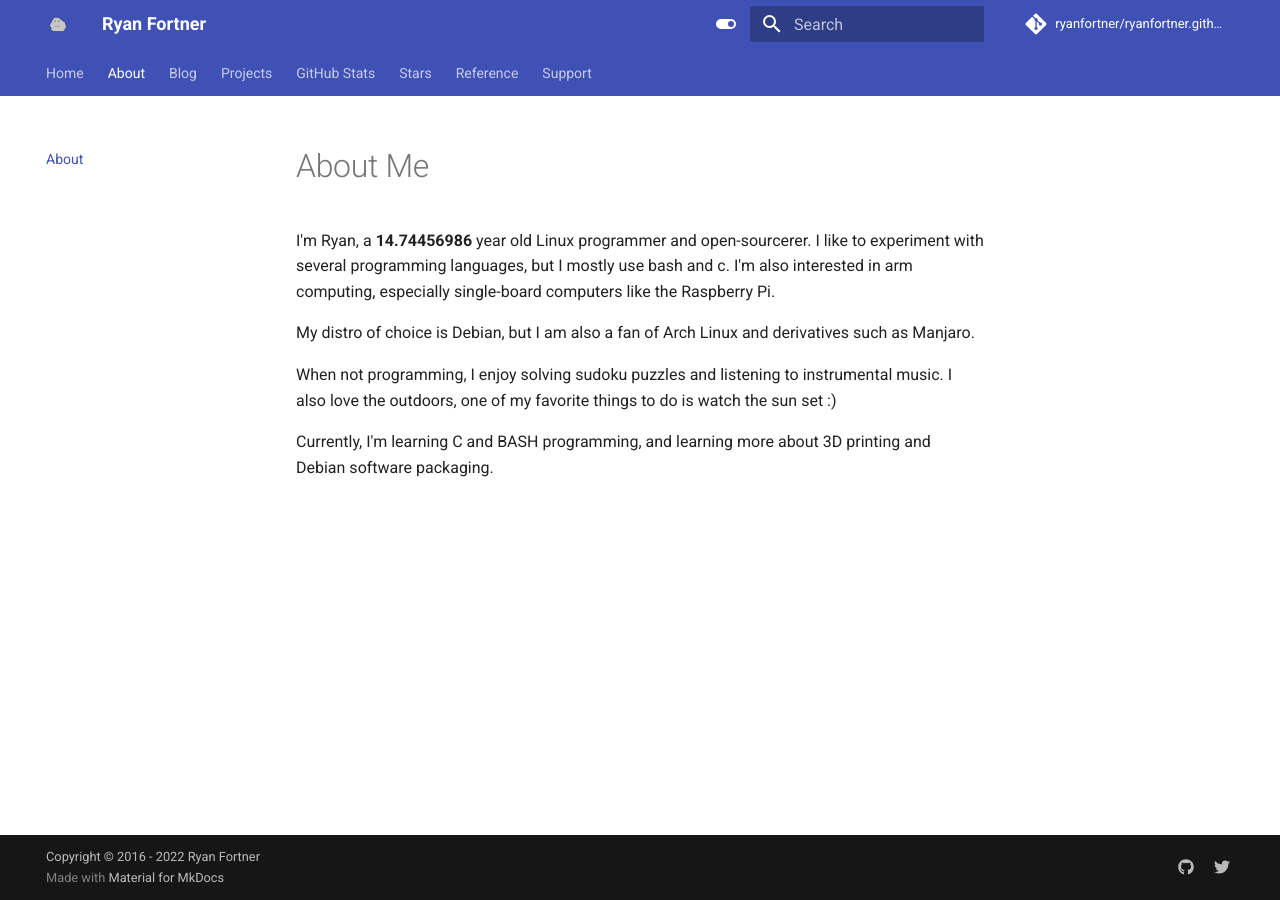
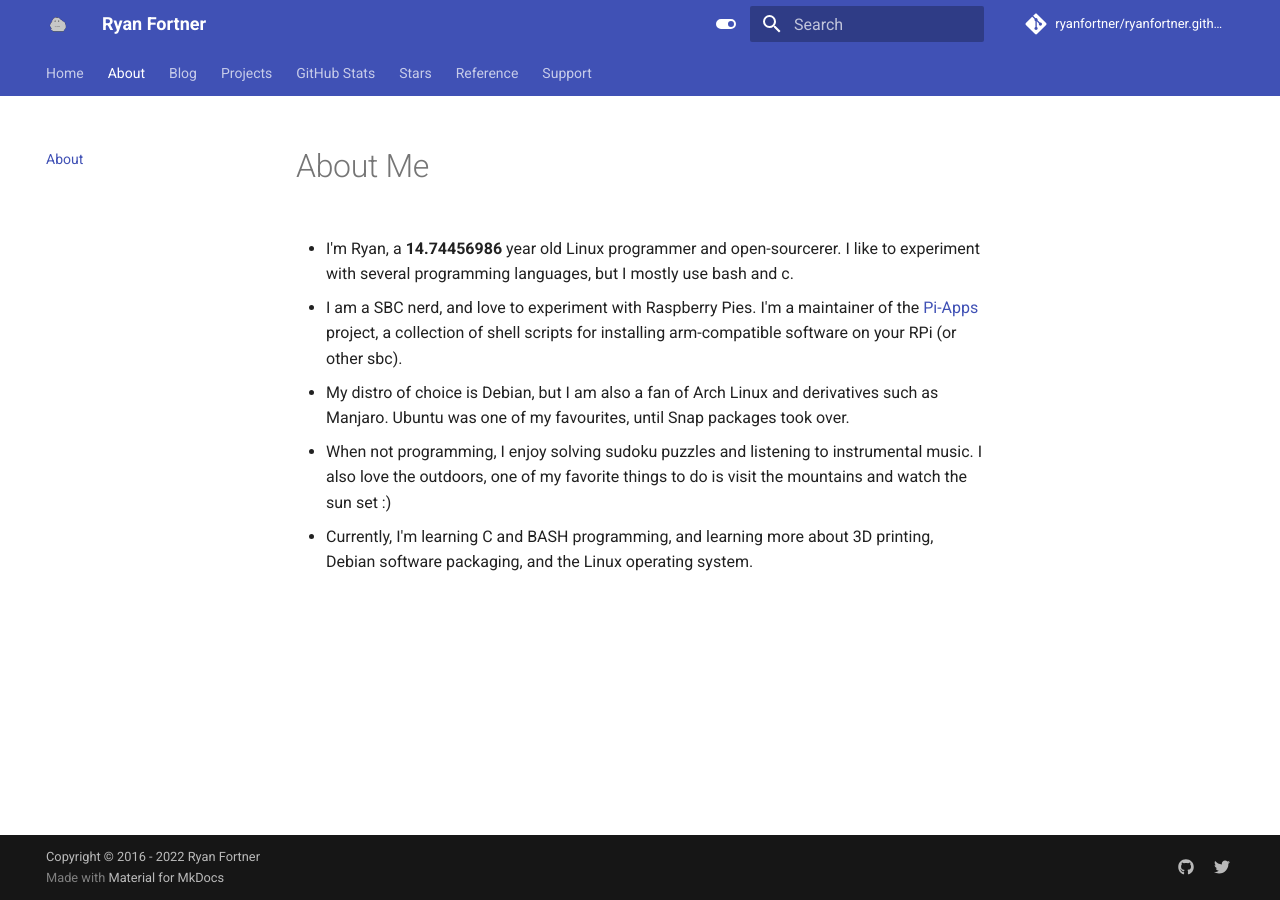
Before and after one commit to ryanfortner/ryanfortner.github.io, an MkDocs documentation site: the page built from docs/about-me.md, in a window 1280 px wide. Built offline with MkDocs 1.6.1 and Material for MkDocs 9.7.7, drawn with Linux system fonts in a browser that asks for light colours; comment, search, counter and statistics services are not loaded.

Commit message:
Update about-me.md

```diff
--- a/docs/about-me.md
+++ b/docs/about-me.md
@@ -4,10 +4,12 @@ template: overrides/main.html
 
 # About Me
 
-I'm Ryan, a <b id="age"></b> year old Linux programmer and open-sourcerer. I like to experiment with several programming languages, but I mostly use bash and c. I'm also interested in arm computing, especially single-board computers like the Raspberry Pi.
+- I'm Ryan, a <b id="age"></b> year old Linux programmer and open-sourcerer. I like to experiment with several programming languages, but I mostly use bash and c.
 
-My distro of choice is Debian, but I am also a fan of Arch Linux and derivatives such as Manjaro.
+- I am a SBC nerd, and love to experiment with Raspberry Pies. I'm a maintainer of the [Pi-Apps](https://github.com/Botspot/pi-apps) project, a collection of shell scripts for installing arm-compatible software on your RPi (or other sbc).
 
-When not programming, I enjoy solving sudoku puzzles and listening to instrumental music. I also love the outdoors, one of my favorite things to do is watch the sun set :)
+- My distro of choice is Debian, but I am also a fan of Arch Linux and derivatives such as Manjaro. Ubuntu was one of my favourites, until Snap packages took over.
 
-Currently, I'm learning C and BASH programming, and learning more about 3D printing and Debian software packaging.
+- When not programming, I enjoy solving sudoku puzzles and listening to instrumental music. I also love the outdoors, one of my favorite things to do is visit the mountains and watch the sun set :)
+
+- Currently, I'm learning C and BASH programming, and learning more about 3D printing, Debian software packaging, and the Linux operating system.
```
